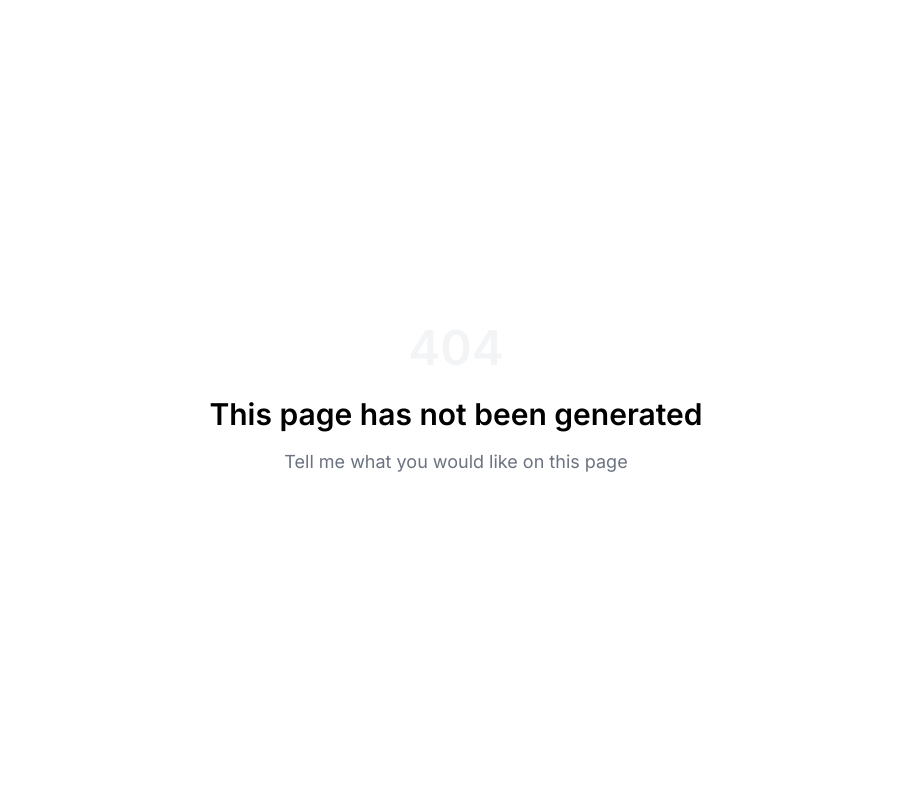
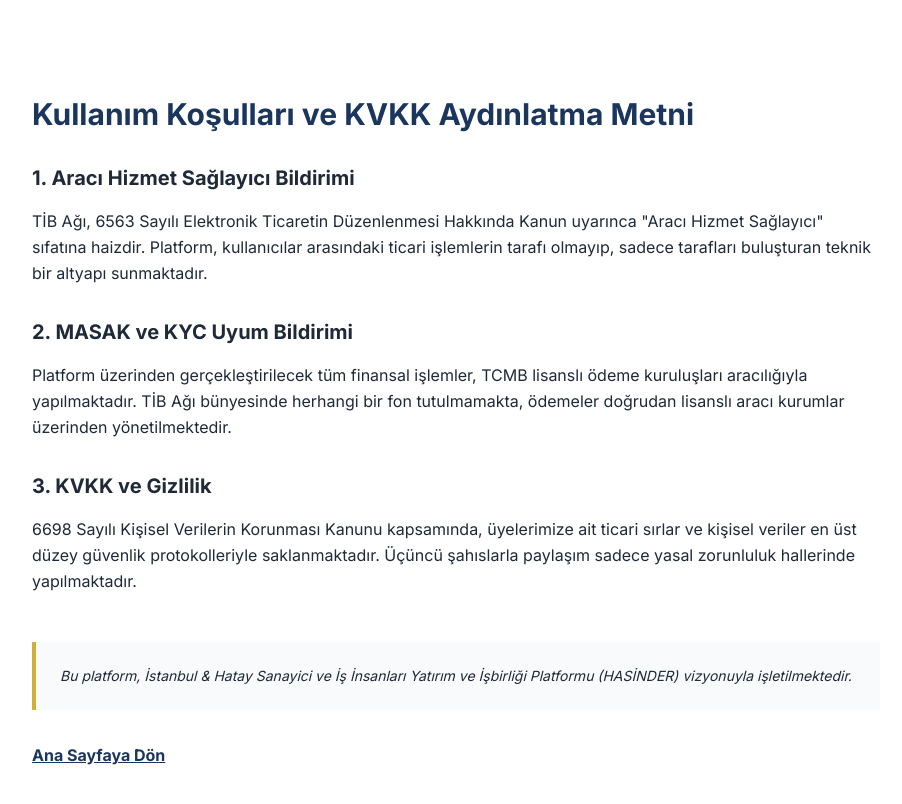
Before and after one commit to hakkurgithub/hasinder-mega, a Next.js app: page /yasal in a window 1280 px wide. Before the commit this address had no page. Shown: the top 804 px of the page, without its empty margins (184-1086 px from the left). Built offline with nearby package versions, Linux system fonts and the light colour scheme.

Commit message:
⚖️ YASAL: Kullanım Koşulları ve KVKK Bildirimi eklendi

```diff
--- /dev/null
+++ b/app/yasal/page.tsx
@@ -0,0 +1,30 @@
+import Link from 'next/link';
+
+export default function LegalPage() {
+  return (
+    <div className="min-h-screen bg-white pt-24 pb-16 px-6 max-w-4xl mx-auto text-gray-800 leading-relaxed">
+      <h1 className="text-3xl font-bold text-[#1B365D] mb-8">Kullanım Koşulları ve KVKK Aydınlatma Metni</h1>
+
+      <section className="mb-8">
+        <h2 className="text-xl font-bold mb-4">1. Aracı Hizmet Sağlayıcı Bildirimi</h2>
+        <p>TİB Ağı, 6563 Sayılı Elektronik Ticaretin Düzenlenmesi Hakkında Kanun uyarınca "Aracı Hizmet Sağlayıcı" sıfatına haizdir. Platform, kullanıcılar arasındaki ticari işlemlerin tarafı olmayıp, sadece tarafları buluşturan teknik bir altyapı sunmaktadır.</p>
+      </section>
+
+      <section className="mb-8">
+        <h2 className="text-xl font-bold mb-4">2. MASAK ve KYC Uyum Bildirimi</h2>
+        <p>Platform üzerinden gerçekleştirilecek tüm finansal işlemler, TCMB lisanslı ödeme kuruluşları aracılığıyla yapılmaktadır. TİB Ağı bünyesinde herhangi bir fon tutulmamakta, ödemeler doğrudan lisanslı aracı kurumlar üzerinden yönetilmektedir.</p>
+      </section>
+
+      <section className="mb-8">
+        <h2 className="text-xl font-bold mb-4">3. KVKK ve Gizlilik</h2>
+        <p>6698 Sayılı Kişisel Verilerin Korunması Kanunu kapsamında, üyelerimize ait ticari sırlar ve kişisel veriler en üst düzey güvenlik protokolleriyle saklanmaktadır. Üçüncü şahıslarla paylaşım sadece yasal zorunluluk hallerinde yapılmaktadır.</p>
+      </section>
+
+      <div className="mt-12 p-6 bg-gray-50 border-l-4 border-[#D4AF37] text-sm italic">
+        Bu platform, İstanbul & Hatay Sanayici ve İş İnsanları Yatırım ve İşbirliği Platformu (HASİNDER) vizyonuyla işletilmektedir.
+      </div>
+
+      <Link href="/" className="mt-8 inline-block text-[#1B365D] font-bold underline">Ana Sayfaya Dön</Link>
+    </div>
+  );
+}
```
